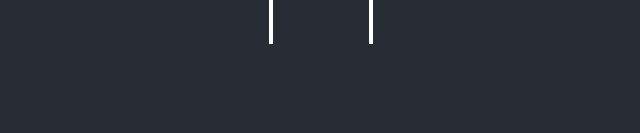
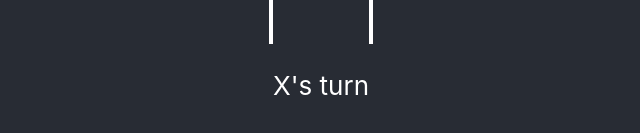
Before and after one commit to JoeFuentes-WebDev/TicTacToe, a React (Create React App) app: page / in a window 1280 px wide. Shown: the part 389-522 px from the top of the page, without its empty margins (319-959 px from the left). Built offline with nearby package versions, Linux system fonts and the light colour scheme.

Commit message:
fix winning set

```diff
--- a/src/TicTacToe.js
+++ b/src/TicTacToe.js
@@ -15,7 +15,7 @@ export const TicTacToe = () => {
         let theWinner;
         let set = 0;
         let xwins = 0, owins = 0;
-        while (!theWinner && set < winningSets.length - 1) {
+        while (!theWinner && set <= winningSets.length - 1) {
             const winSet = winningSets[set];
 
             for (let w of x) xwins = winSet.includes(w) ? xwins + 1 : xwins;
@@ -83,6 +83,7 @@ export const TicTacToe = () => {
                         </button>
                 )}
             </div>
+            <p>{plays < 9 && (plays % 2 === 0) ? 'X' : 'O'}'s turn</p>
             {plays === 9 && !winner && <p className='tied-result'>TIE</p>}
             {(plays === 9 || winner) && <button className='new-game' onClick={reset}>New Game</button>}
         </>
```
